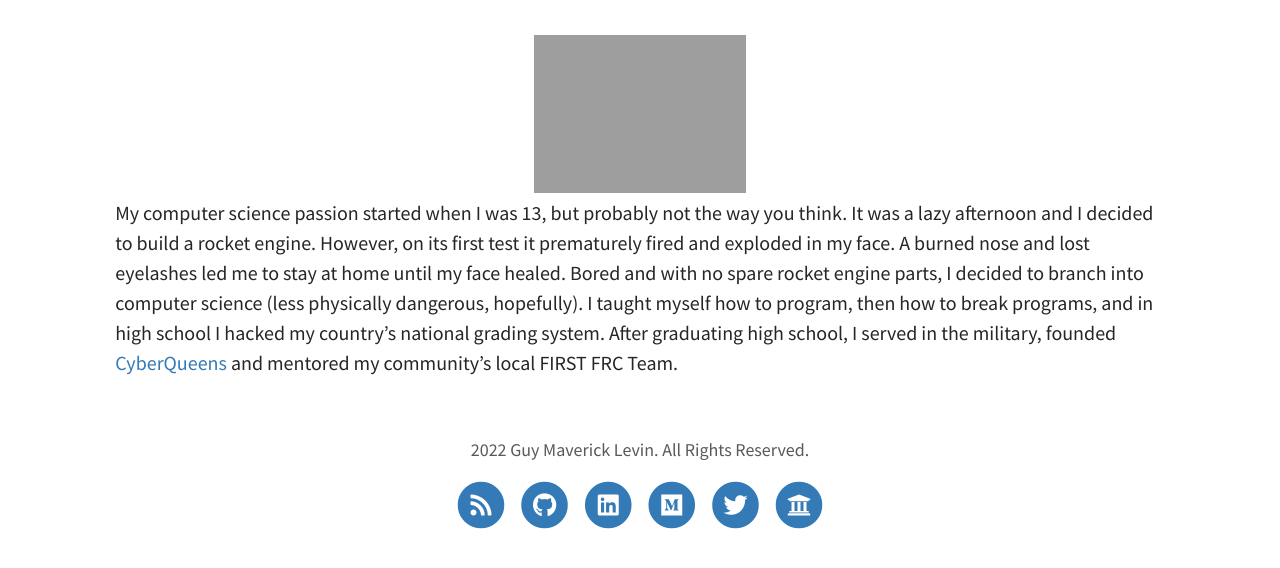
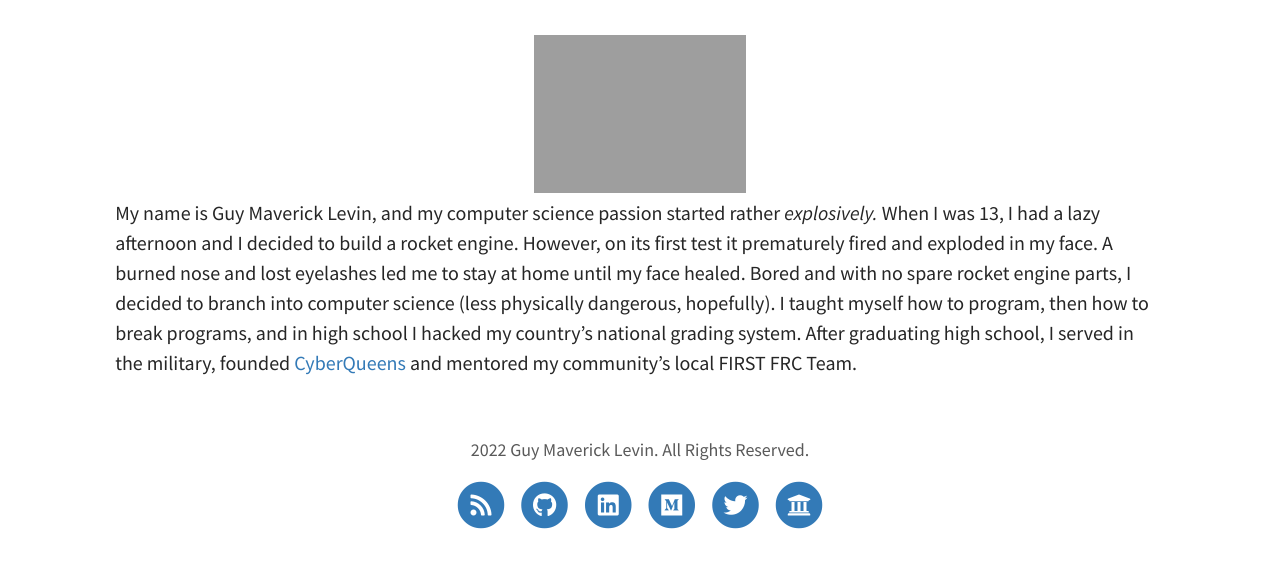
Before and after one commit to mavlevin/mavlevin.github.io, a Jekyll site: the page built from pages/2about.md, in a window 1280 px wide, cut to the strip 308-876 px from the top of the page. Built offline with Jekyll 4.4.1, drawn with Linux system fonts in a browser that asks for light colours.

Commit message:
update lol

```diff
--- a/pages/2about.md
+++ b/pages/2about.md
@@ -9,4 +9,4 @@ feature-img: "assets/img/guy_levin_zebra_snowboard.png"
 <img style="width: 50%; max-width: 400px;" src="/assets/img/Guy Maverick Levin Blockchain Hacker (circle crop).png" />
 </div>
 
-My computer science passion started when I was 13, but probably not the way you think. It was a lazy afternoon and I decided to build a rocket engine. However, on its first test it prematurely fired and exploded in my face. A burned nose and lost eyelashes led me to stay at home until my face healed. Bored and with no spare rocket engine parts, I decided to branch into computer science (less physically dangerous, hopefully). I taught myself how to program, then how to break programs, and in high school I hacked my country's national grading system. After graduating high school, I served in the military, founded [CyberQueens](https://cyberqueens.org/) and mentored my community's local FIRST FRC Team.
+My name is Guy Maverick Levin, and my computer science passion started rather <i>explosively.</i> When I was 13, I had a lazy afternoon and I decided to build a rocket engine. However, on its first test it prematurely fired and exploded in my face. A burned nose and lost eyelashes led me to stay at home until my face healed. Bored and with no spare rocket engine parts, I decided to branch into computer science (less physically dangerous, hopefully). I taught myself how to program, then how to break programs, and in high school I hacked my country's national grading system. After graduating high school, I served in the military, founded [CyberQueens](https://cyberqueens.org/) and mentored my community's local FIRST FRC Team.
```
